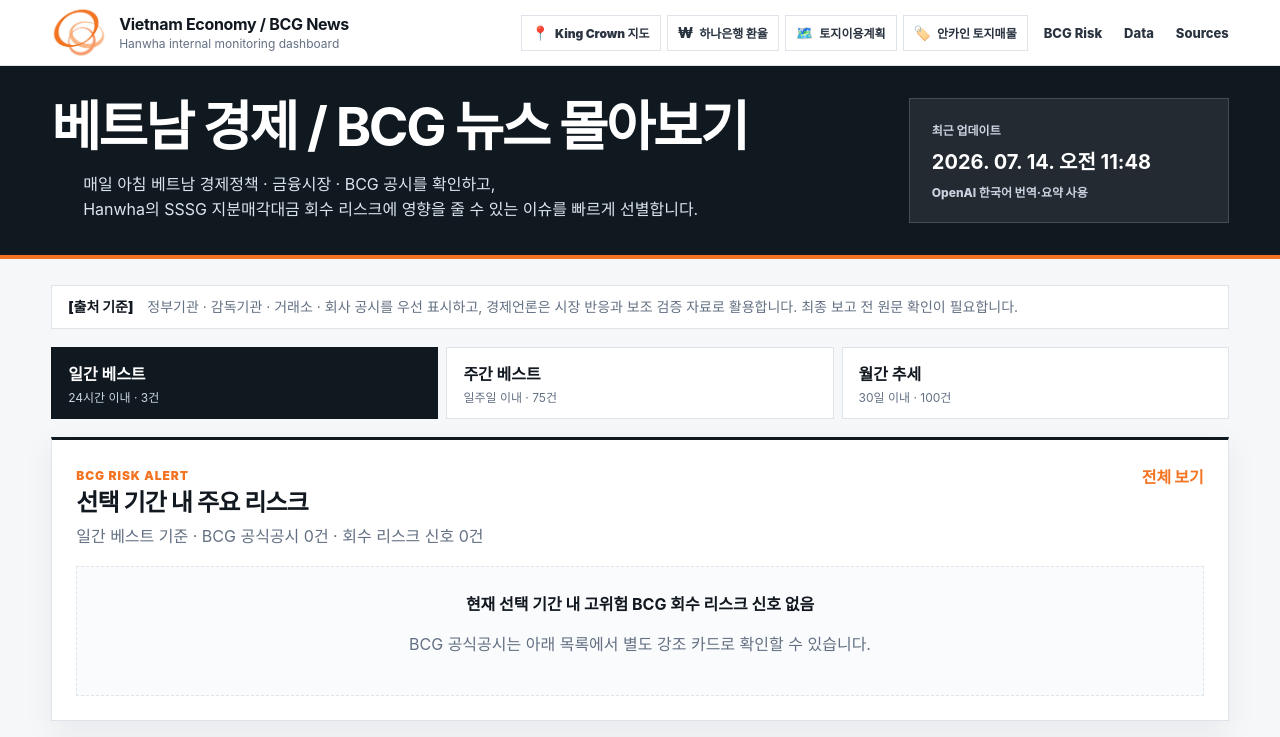
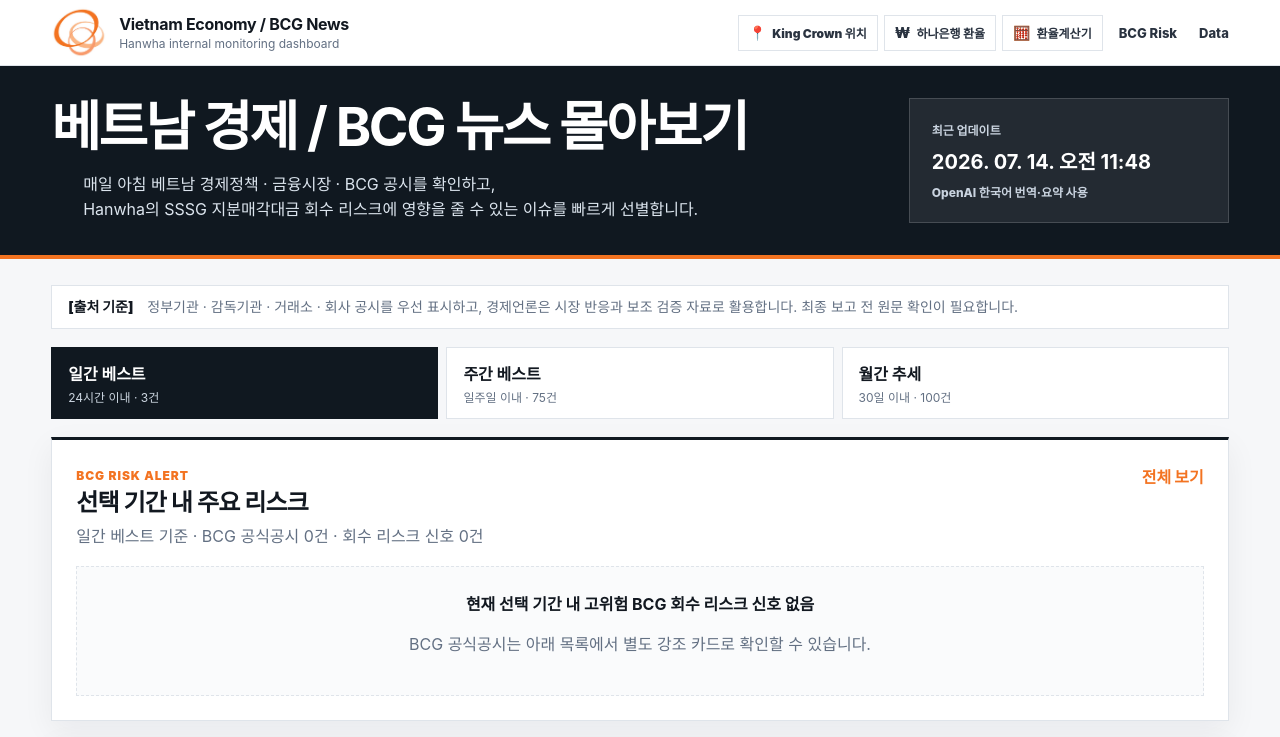
Before and after one commit to jeonys-12/vietnam-economic-newsletter, a website: page index.html in a window 1280 px wide. Shown: the top 737 px of the page. Drawn offline with Linux system fonts and the light colour scheme.

Commit message:
Add Naver exchange rate calculator link

```diff
--- a/index.html
+++ b/index.html
@@ -21,22 +21,18 @@
     <div class="header-actions">
       <nav class="utility-nav" aria-label="External shortcuts">
         <a class="utility-link map-link" href="https://maps.app.goo.gl/PPAkviDoyZv2f8778" target="_blank" rel="noopener noreferrer" aria-label="Open Vietnam King Crown site in Google Maps">
-          <span aria-hidden="true">📍</span> King Crown 지도
+          <span aria-hidden="true">📍</span> King Crown 위치
         </a>
         <a class="utility-link exchange-link" href="https://www.kebhana.com/cont/mall/mall15/mall1501/index.jsp" target="_blank" rel="noopener noreferrer" aria-label="Open Hana Bank exchange rates">
           <span aria-hidden="true">₩</span> 하나은행 환율
         </a>
-        <a class="utility-link planning-link" href="https://thongtinquyhoach.hochiminhcity.gov.vn/" target="_blank" rel="noopener noreferrer" aria-label="Open Ho Chi Minh City land-use planning information">
-          <span aria-hidden="true">🗺️</span> 토지이용계획
-        </a>
-        <a class="utility-link land-sale-link" href="https://batdongsan.com.vn/ban-dat-phuong-an-khanh-2?tpl=map&amp;z=15&amp;nelat=10.822587803685268&amp;nelng=106.75813385128816&amp;swlat=10.786081930569885&amp;swlng=106.70697875881753" target="_blank" rel="noopener noreferrer" aria-label="Open An Khanh land listings in map view">
-          <span aria-hidden="true">🏷️</span> 안카인 토지매물
+        <a class="utility-link calculator-link" href="https://search.naver.com/search.naver?where=nexearch&amp;query=%EB%B2%A0%ED%8A%B8%EB%82%A8%20%ED%99%98%EC%9C%A8%20%EA%B3%84%EC%82%B0%EA%B8%B0" target="_blank" rel="noopener noreferrer" aria-label="Open the Vietnam exchange-rate calculator on Naver">
+          <span aria-hidden="true">🧮</span> 환율계산기
         </a>
       </nav>
       <nav class="top-nav" aria-label="Main navigation">
         <a href="#risk-alert">BCG Risk</a>
         <a href="#data">Data</a>
-        <a href="#sources">Sources</a>
       </nav>
     </div>
   </header>
```
